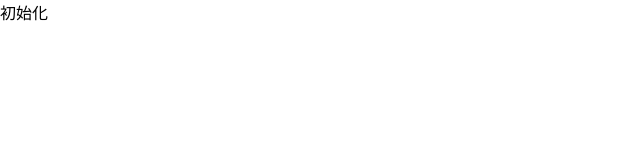
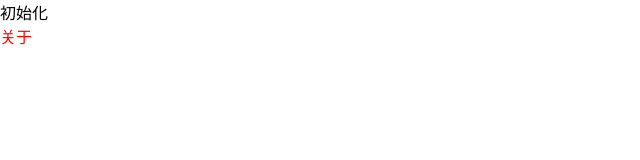
Before and after one commit to berners699/resume-items, a Vue app: page /#/about in a window 1280 px wide. Before the commit this address had no page. Shown: the top 160 px of the page, without its empty margins (0-640 px from the left). Built offline with nearby package versions, Linux system fonts and the light colour scheme.

Commit message:
feat: 路由封装

```diff
--- a/src/router/index.ts
+++ b/src/router/index.ts
@@ -3,19 +3,27 @@ import NProgress from 'nprogress';
 import 'nprogress/nprogress.css';
 
 // 配置路由
-const routes: Array<RouteRecordRaw> = [{
-    path: '/',
-    name: 'Home',
-    component: () => import('@/views/home/index.vue'),
+const aboutRouter: RouteRecordRaw = {
+    path: '/about',
+    name: 'About',
+    component: () => import('@/views/about/index.vue'),
     meta: {},
     children: [],
-}];
+}
 
+const routes: Array<RouteRecordRaw> = [];
+const modules: Record<string, any> = import.meta.glob('./modules/*.ts', {
+    eager: true,
+});
+Object.keys(modules).forEach((key) => {
+    routes.push(modules[key].default)
+})
+routes.push(aboutRouter);
 const router = createRouter({
     history: createWebHashHistory(),
     routes,
 });
-
+console.log('----routes2-----', routes)
 router.beforeEach(async (_to, _from, next) => {
     NProgress.start();
     next()
--- /dev/null
+++ b/src/router/modules/home.ts
@@ -0,0 +1,9 @@
+export default [
+    {
+        path: '/',
+        name: 'Home',
+        component: () => import('@/views/home/index.vue'),
+        meta: {},
+        children: [],
+    }
+]
--- /dev/null
+++ b/src/router/modules/login.ts
@@ -0,0 +1,7 @@
+export default {
+    path: '/login',
+    name: 'Login',
+    component: () => import('@/views/login/index.vue'),
+    meta: {},
+    children: []
+}
--- /dev/null
+++ b/src/views/about/index.vue
@@ -0,0 +1,10 @@
+<template>
+    <div class="home">
+        关于
+    </div>
+</template>
+<style>
+.home {
+    color: red;
+}
+</style>
--- /dev/null
+++ b/src/views/login/index.vue
@@ -0,0 +1,10 @@
+<template>
+    <div class="home">
+        登录
+    </div>
+</template>
+<style>
+.home {
+    color: yellow;
+}
+</style>
```
